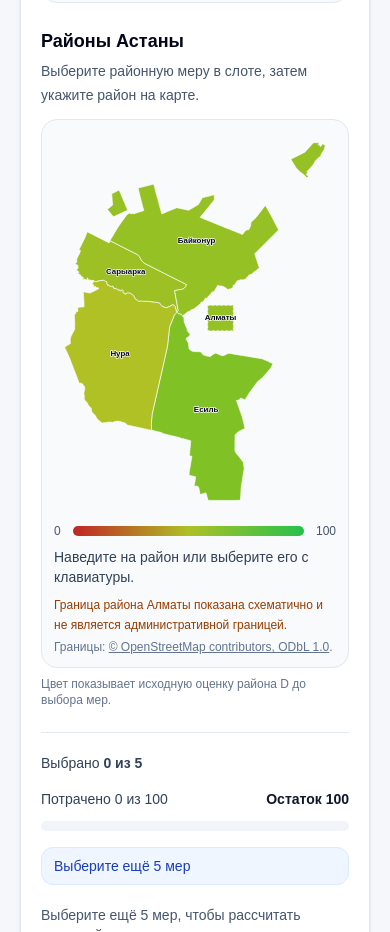
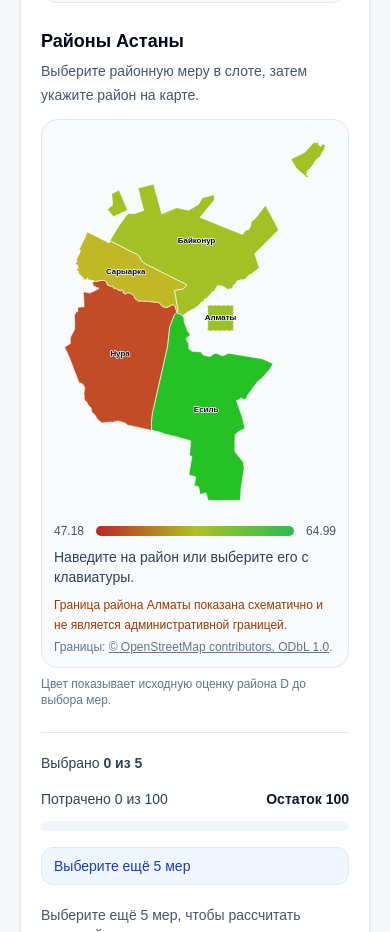
Before and after one commit to BAITC-Hacks/hack-ee17ec59-sts, a Next.js app: page / in a window 390 px wide. Shown: the part 1340-2272 px from the top of the page. Built offline with nearby package versions, Linux system fonts and the light colour scheme.

Commit message:
feat(map): адаптивная шкала и слои D после / изменение D

```diff
--- a/src/components/map/DistrictMap.tsx
+++ b/src/components/map/DistrictMap.tsx
@@ -7,6 +7,7 @@ import { DISTRICT_GEOMETRY } from "./districtGeometry";
 
 type DistrictMapProps = {
   values?: Partial<Record<DistrictId, number>>;
+  layer?: "before" | "after" | "delta";
   selectedDistrictId?: DistrictId;
   highlightedDistrictIds?: readonly DistrictId[];
   disabledDistrictReasons?: Partial<Record<DistrictId, string>>;
@@ -47,14 +48,19 @@ const shapes = DISTRICTS.map((district) => {
   return { ...district, path, centroid: project(geometry.centroid), schematic: geometry.schematic };
 });
 
-function fillFor(value: number | undefined): string {
+function fillFor(value: number | undefined, minimum: number, maximum: number, layer: DistrictMapProps["layer"]): string {
   if (value === undefined || !Number.isFinite(value)) return "#cbd5e1";
-  const bounded = Math.max(0, Math.min(100, value));
-  return `hsl(${(bounded * 1.35).toFixed(1)} 68% 45%)`;
+  if (layer === "delta") {
+    const strength = maximum === 0 ? 0 : Math.min(1, Math.abs(value) / maximum);
+    return `hsl(${value < 0 ? 0 : 145} ${Math.round(strength * 70)}% ${Math.round(68 - strength * 33)}%)`;
+  }
+  const position = maximum === minimum ? 0.5 : Math.max(0, Math.min(1, (value - minimum) / (maximum - minimum)));
+  return `hsl(${(position * 135).toFixed(1)} 68% 45%)`;
 }
 
 export function DistrictMap({
   values,
+  layer = "before",
   selectedDistrictId,
   highlightedDistrictIds = [],
   disabledDistrictReasons = {},
@@ -62,7 +68,20 @@ export function DistrictMap({
 }: DistrictMapProps) {
   const [hoveredDistrictId, setHoveredDistrictId] = useState<DistrictId | null>(null);
   const hovered = shapes.find((district) => district.id === hoveredDistrictId);
+  const hoveredValue = hovered ? values?.[hovered.id] : undefined;
   const schematicDistricts = shapes.filter((district) => district.schematic);
+  const availableValues = Object.values(values ?? {}).filter((value): value is number =>
+    typeof value === "number" && Number.isFinite(value),
+  );
+  const maxAbsoluteDelta = availableValues.length > 0 ? Math.max(...availableValues.map(Math.abs)) : 0;
+  const minimum = layer === "delta"
+    ? -maxAbsoluteDelta
+    : availableValues.length > 0 ? Math.min(...availableValues) - 2 : 0;
+  const maximum = layer === "delta"
+    ? maxAbsoluteDelta
+    : availableValues.length > 0 ? Math.max(...availableValues) + 2 : 0;
+  const metricLabel = layer === "delta" ? "Изменение D" : layer === "after" ? "D после" : "D до";
+  const formatValue = (value: number) => `${layer === "delta" && value > 0 ? "+" : ""}${value.toFixed(2)}`;
 
   return (
     <div className="min-w-0 rounded-2xl border border-slate-200 bg-slate-50 p-3 sm:p-5">
@@ -78,13 +97,13 @@ export function DistrictMap({
           const selected = selectedDistrictId === district.id;
           const highlighted = highlightedDistrictIds.includes(district.id);
           const focused = hoveredDistrictId === district.id;
-          const description = `${district.name}: ${value === undefined ? "нет данных" : `D ${value.toFixed(2)}`}${reason ? `. Недоступно: ${reason}` : ""}${district.schematic ? ". Граница схематичная" : ""}`;
+          const description = `${district.name}: ${value === undefined ? "нет данных" : `${metricLabel} ${formatValue(value)}`}${reason ? `. Недоступно: ${reason}` : ""}${district.schematic ? ". Граница схематичная" : ""}`;
 
           return (
             <g key={district.id}>
               <path
                 d={district.path}
-                fill={fillFor(value)}
+                fill={fillFor(value, minimum, maximum, layer)}
                 fillRule="evenodd"
                 stroke={reason ? "#be123c" : selected ? "#1d4ed8" : highlighted ? "#d97706" : "#ffffff"}
                 strokeWidth={focused ? 5 : selected || highlighted || reason ? 3 : 1.5}
@@ -127,17 +146,20 @@ export function DistrictMap({
         })}
       </svg>
       <div className="mt-3 flex items-center gap-3 text-xs text-slate-600">
-        <span>0</span>
+        <span>{formatValue(minimum)}</span>
         <div
           className="h-2.5 flex-1 rounded-full"
-          style={{ background: "linear-gradient(90deg, hsl(0 68% 45%), hsl(67.5 68% 45%), hsl(135 68% 45%))" }}
-          aria-label="Шкала значений от 0 до 100"
+          style={{ background: layer === "delta"
+            ? "linear-gradient(90deg, hsl(0 70% 35%), hsl(0 0% 68%), hsl(145 70% 35%))"
+            : "linear-gradient(90deg, hsl(0 68% 45%), hsl(67.5 68% 45%), hsl(135 68% 45%))" }}
+          aria-label={`Шкала ${metricLabel} от ${formatValue(minimum)} до ${formatValue(maximum)}`}
         />
-        <span>100</span>
+        {layer === "delta" && <span>0</span>}
+        <span>{formatValue(maximum)}</span>
       </div>
       <p className="mt-2 min-h-5 text-sm text-slate-700" aria-live="polite">
         {hovered
-          ? `${hovered.name}: ${values?.[hovered.id] === undefined ? "нет данных" : `D ${values[hovered.id]?.toFixed(2)}`}${disabledDistrictReasons[hovered.id] ? ` · ${disabledDistrictReasons[hovered.id]}` : ""}`
+          ? `${hovered.name}: ${hoveredValue === undefined ? "нет данных" : `${metricLabel} ${formatValue(hoveredValue)}`}${disabledDistrictReasons[hovered.id] ? ` · ${disabledDistrictReasons[hovered.id]}` : ""}`
           : "Наведите на район или выберите его с клавиатуры."}
       </p>
       {schematicDistricts.length > 0 && (
--- a/src/components/scenario/ScenarioBuilder.tsx
+++ b/src/components/scenario/ScenarioBuilder.tsx
@@ -52,6 +52,8 @@ export function toScenarioInput(slots: readonly ScenarioSlot[]): ScenarioInput {
 export function ScenarioBuilder({ onSimulate, onErrors, onScenarioChange }: ScenarioBuilderProps) {
   const [slots, setSlots] = useState<ScenarioSlot[]>(emptySlots);
   const [activeSlotIndex, setActiveSlotIndex] = useState<number | null>(null);
+  const [lastResult, setLastResult] = useState<SimulationResult | null>(null);
+  const [mapLayer, setMapLayer] = useState<"after" | "delta">("after");
   const input = useMemo(() => toScenarioInput(slots), [slots]);
   const validation = useMemo(() => validateScenario(input), [input]);
   const selectedCount = input.decisions.length;
@@ -81,6 +83,12 @@ export function ScenarioBuilder({ onSimulate, onErrors, onScenarioChange }: Scen
     }
     return reasons;
   }, [activeDistrictMeasure, activeSlotIndex, slots]);
+  const mapValues: Partial<Record<DistrictId, number>> = lastResult
+    ? Object.fromEntries(lastResult.districts.map((district) => [
+      district.id,
+      mapLayer === "delta" ? district.scoreDelta : district.scoreAfter,
+    ]))
+    : BASELINE_DISTRICT_VALUES;
 
   function errorsForSlot(slot: ScenarioSlot): ValidationError[] {
     return visibleErrors.filter((error) => {
@@ -95,6 +103,8 @@ export function ScenarioBuilder({ onSimulate, onErrors, onScenarioChange }: Scen
   function updateSlot(index: number, slot: ScenarioSlot) {
     setSlots((current) => current.map((item, itemIndex) => itemIndex === index ? slot : item));
     setActiveSlotIndex(index);
+    setLastResult(null);
+    setMapLayer("after");
     onErrors([]);
     onScenarioChange?.();
   }
@@ -108,6 +118,8 @@ export function ScenarioBuilder({ onSimulate, onErrors, onScenarioChange }: Scen
       MEASURE_BY_ID.get(decision.measureId)?.scope === "district",
     );
     setActiveSlotIndex(firstDistrictIndex >= 0 ? firstDistrictIndex : null);
+    setLastResult(null);
+    setMapLayer("after");
     onErrors([]);
     onScenarioChange?.();
   }
@@ -127,6 +139,8 @@ export function ScenarioBuilder({ onSimulate, onErrors, onScenarioChange }: Scen
     }
 
     onErrors([]);
+    setLastResult(result);
+    setMapLayer("after");
     onSimulate(result);
   }
 
@@ -174,8 +188,26 @@ export function ScenarioBuilder({ onSimulate, onErrors, onScenarioChange }: Scen
               ? `Решение ${activeSlotIndex + 1}: ${activeDistrictMeasure.name}. Выберите район на карте или в списке.`
               : "Выберите районную меру в слоте, затем укажите район на карте."}
           </p>
+          {lastResult && (
+            <div className="mb-3 flex flex-wrap gap-2" role="group" aria-label="Слой карты">
+              {(["after", "delta"] as const).map((layer) => (
+                <button
+                  key={layer}
+                  type="button"
+                  onClick={() => setMapLayer(layer)}
+                  aria-pressed={mapLayer === layer}
+                  className={`rounded-full border px-3 py-1.5 text-sm font-medium transition ${mapLayer === layer
+                    ? "border-blue-700 bg-blue-700 text-white"
+                    : "border-slate-300 bg-white text-slate-700 hover:bg-slate-100"}`}
+                >
+                  {layer === "after" ? "D после" : "Изменение D"}
+                </button>
+              ))}
+            </div>
+          )}
           <DistrictMap
-            values={BASELINE_DISTRICT_VALUES}
+            values={mapValues}
+            layer={lastResult ? mapLayer : "before"}
             selectedDistrictId={activeDistrictMeasure ? activeSlot?.districtId : undefined}
             highlightedDistrictIds={DISTRICTS.filter((district) => disabledDistrictReasons[district.id]).map((district) => district.id)}
             disabledDistrictReasons={disabledDistrictReasons}
@@ -183,7 +215,11 @@ export function ScenarioBuilder({ onSimulate, onErrors, onScenarioChange }: Scen
               ? (districtId) => updateSlot(activeSlotIndex, { measureId: activeDistrictMeasure.id, districtId })
               : undefined}
           />
-          <p className="mt-2 text-xs text-slate-500">Цвет показывает исходную оценку района D до выбора мер.</p>
+          <p className="mt-2 text-xs text-slate-500">
+            {lastResult
+              ? mapLayer === "delta" ? "Цвет показывает изменение D после выбранных мер." : "Цвет показывает оценку D после выбранных мер."
+              : "Цвет показывает исходную оценку района D до выбора мер."}
+          </p>
         </div>
       </div>
 
```
Also changed, not shown: 1 other file (tests, documents, lock files or other folders).
